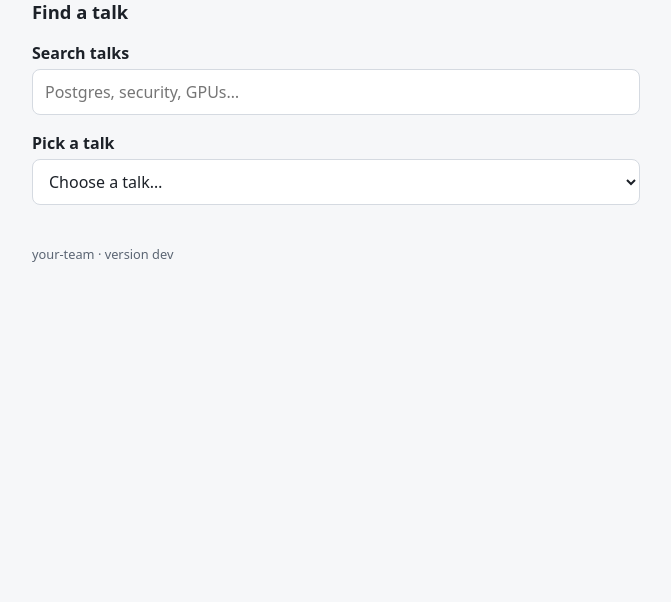
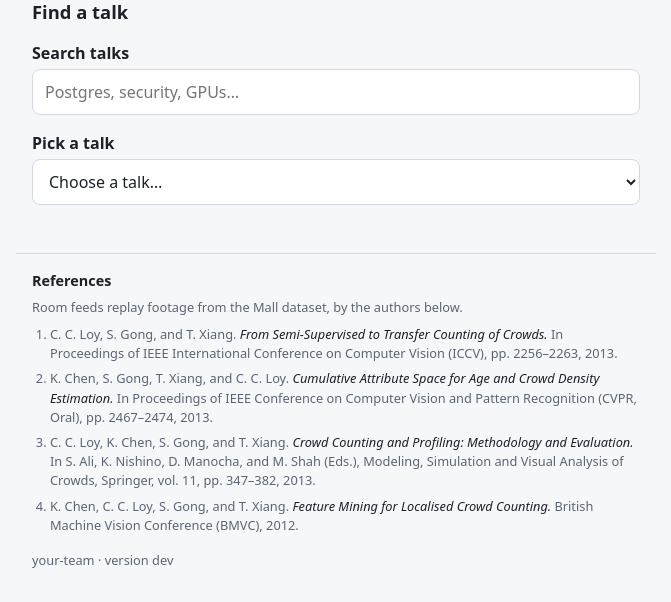
Before and after one commit to marikmartinez/MEB-hackathon, a Flask app: page / in a window 1280 px wide. Shown: the part 794-1396 px from the top of the page, without its empty margins (304-975 px from the left). Before the commit the page ends 1056 px from the top, so only its background shows below. Run offline with Flask 3, Linux system fonts and the light colour scheme; data that the repository does not hold is empty.

Commit message:
Cite the Mall dataset authors at the foot of the attendee page
The room feeds replay Mall dataset footage, so the page now ends with a
References footer listing the four papers by Loy, Chen, Gong and Xiang
(ICCV 2013, CVPR 2013, Springer 2013, BMVC 2012). The version line moves
into the footer.

Co-Authored-By: Claude Opus 5.5 <noreply@anthropic.com>

```diff
--- a/app/static/attendee.css
+++ b/app/static/attendee.css
@@ -175,3 +175,19 @@ input, select {
   .meter-fill { background: CanvasText; }
 }
 .version { margin-top: 40px; color: var(--muted); font-size: 0.8rem; }
+
+.references {
+  max-width: 640px;
+  margin: 16px auto 0;
+  padding: 16px 16px 24px;
+  border-top: 1px solid var(--border);
+  color: var(--muted);
+  font-size: 0.8rem;
+  line-height: 1.5;
+}
+.references h2 { margin: 0 0 6px; font-size: 0.9rem; color: var(--text); }
+.references p { margin: 0 0 8px; }
+.references ol { margin: 0; padding-left: 1.4em; }
+.references li { margin-bottom: 6px; }
+.references cite { font-style: italic; color: var(--text); }
+.references .version { margin-top: 16px; }
--- a/app/templates/attendee.html
+++ b/app/templates/attendee.html
@@ -25,8 +25,18 @@
     <p id="error" class="error" role="alert" hidden></p>
     <section id="status" aria-live="polite"></section>
     <section id="alternatives" aria-live="polite"></section>
+  </main>
+  <footer class="references" aria-labelledby="refs-title">
+    <h2 id="refs-title">References</h2>
+    <p>Room feeds replay footage from the Mall dataset, by the authors below.</p>
+    <ol>
+      <li>C. C. Loy, S. Gong, and T. Xiang. <cite>From Semi-Supervised to Transfer Counting of Crowds.</cite> In Proceedings of IEEE International Conference on Computer Vision (ICCV), pp. 2256–2263, 2013.</li>
+      <li>K. Chen, S. Gong, T. Xiang, and C. C. Loy. <cite>Cumulative Attribute Space for Age and Crowd Density Estimation.</cite> In Proceedings of IEEE Conference on Computer Vision and Pattern Recognition (CVPR, Oral), pp. 2467–2474, 2013.</li>
+      <li>C. C. Loy, K. Chen, S. Gong, and T. Xiang. <cite>Crowd Counting and Profiling: Methodology and Evaluation.</cite> In S. Ali, K. Nishino, D. Manocha, and M. Shah (Eds.), Modeling, Simulation and Visual Analysis of Crowds, Springer, vol. 11, pp. 347–382, 2013.</li>
+      <li>K. Chen, C. C. Loy, S. Gong, and T. Xiang. <cite>Feature Mining for Localised Crowd Counting.</cite> British Machine Vision Conference (BMVC), 2012.</li>
+    </ol>
     <p class="version">{{ team }} · version {{ version }}</p>
-  </main>
+  </footer>
   <script id="rooms" type="application/json">{{ rooms|tojson }}</script>
   <script src="{{ url_for('static', filename='attendee.js') }}"></script>
   <script src="{{ url_for('static', filename='dashboard.js') }}"></script>
```
